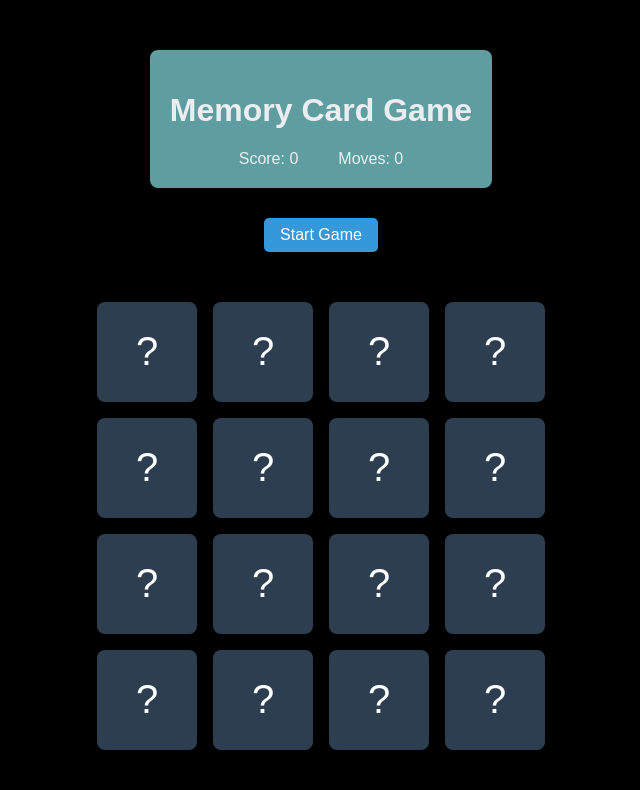
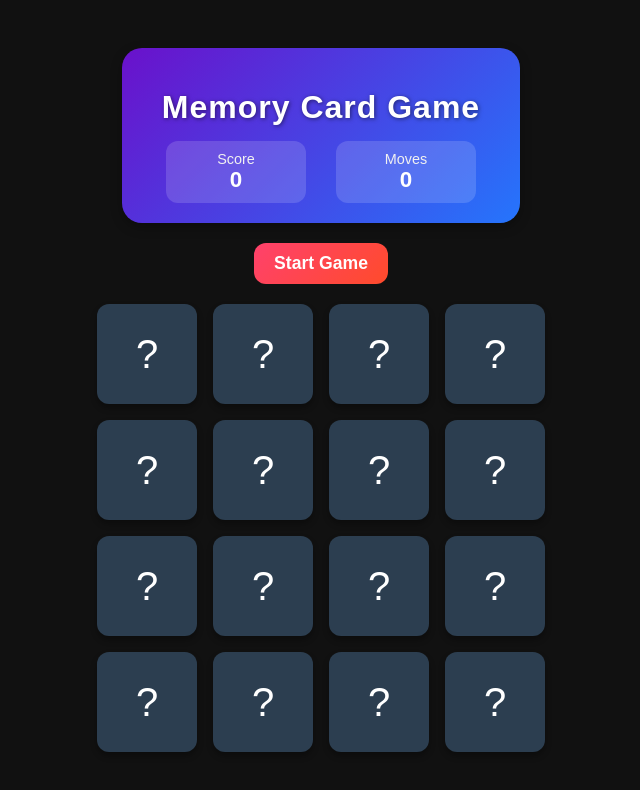
Before and after one commit to ALMA-DEV914/memo-card, a React (Vite) app: page / in a window 1280 px wide. Shown: the top 790 px of the page, without its empty margins (319-959 px from the left). Built offline with nearby package versions, Linux system fonts and the light colour scheme.

Commit message:
add winning feature componnt

```diff
--- a/src/assets/components/header.jsx
+++ b/src/assets/components/header.jsx
@@ -1,11 +1,17 @@
 export const Header = ({ score, moves }) => {
-  return (<div className="game-header"> <h1>Memory Card Game</h1>
-  <div className="stat">
-  <div className="stat-item"><span className="label">Score: </span>{" "}<span className="value">{score}</span></div>
-  <div className="stat-item"></div>
-  <div className="stat-item"><span className="label">Moves:</span>{" "}<span className="value">{moves}</span>
-  </div>
-  </div>
-  </div>
+  return (
+    <header className="game-header">
+      <h1 className="game-title">Memory Card Game</h1>
+      <div className="stats">
+        <div className="stat-item">
+          <span className="label">Score</span>
+          <span className="value">{score}</span>
+        </div>
+        <div className="stat-item">
+          <span className="label">Moves</span>
+          <span className="value">{moves}</span>
+        </div>
+      </div>
+    </header>
   );
-}
+};
--- a/src/index.css
+++ b/src/index.css
@@ -1,11 +1,12 @@
-body{
+/* Body and App (your current styles) */
+body {
   margin: 0;
   padding: 0;
   font-family: Arial, sans-serif;
-    background-color: black;
+  background-color: #111; /* Slightly softer than pure black */
+}
 
-}
-.App{
+.App {
   min-height: 100vh;
   display: flex;
   flex-direction: column;
@@ -13,39 +14,92 @@ body{
   justify-content: center;
   gap: 20px;
 }
-.game-header{
+
+/* Header */
+.game-header {
+  background: linear-gradient(135deg, #6a11cb 0%, #2575fc 100%);
+  color: #fff;
+  padding: 20px 40px;
   text-align: center;
-    padding: 20px;
-    color: #ecedf0;
-    background-color: cadetblue;
-    border-radius: 8px;
-
+  border-radius: 20px;
+  box-shadow: 0 4px 12px rgba(0,0,0,0.3);
+  width: fit-content;
 }
 
-.stat{
+.game-title {
+  font-size: 2rem;
+  font-weight: 700;
+  letter-spacing: 1px;
+  margin-bottom: 15px;
+  text-shadow: 1px 1px 4px rgba(0,0,0,0.5);
+}
+
+.stats {
   display: flex;
   justify-content: center;
-    gap: 20px;
-    margin-top: 10px;
+  gap: 30px;
+}
 
+.stat-item {
+  background: rgba(255, 255, 255, 0.15);
+  padding: 10px 20px;
+  border-radius: 12px;
+  min-width: 100px;
+  text-align: center;
+  transition: background 0.3s ease;
 }
-.start-game-button{
+
+.stat-item:hover {
+  background: rgba(255, 255, 255, 0.25);
+}
+
+.label {
+  display: block;
+  font-weight: 500;
+  font-size: 0.9rem;
+  color: #f1f1f1;
+}
+
+.value {
+  display: block;
+  font-size: 1.4rem;
+  font-weight: 700;
+  color: #fff;
+}
+
+/* Start Button */
+.start-game-button {
   padding: 10px 20px;
-    font-size: 16px;
+  font-size: 1.1rem;
+  border: none;
+  border-radius: 12px;
   cursor: pointer;
-    background-color: #3498db;
-    color: white;
-    border: none;
-    border-radius: 5px;
-    margin-top: 10px;
+  background: linear-gradient(135deg, #ff416c, #ff4b2b);
+  color: #fff;
+  font-weight: bold;
+  transition: transform 0.2s ease, box-shadow 0.2s ease;
+}
 
+.start-game-button:hover {
+  transform: scale(1.05);
+  box-shadow: 0 6px 12px rgba(255,75,43,0.5);
 }
+
+/* Win Message */
+.win-message {
+  font-size: 1.5rem;
+  color: #27ae60;
+  font-weight: bold;
+  margin: 10px 0;
+  text-align: center;
+}
+
+/* Card Grid */
 .card-grid {
   display: grid;
   grid-template-columns: repeat(4, 100px);
   gap: 16px;
   justify-content: center;
-  margin-top: 20px;
 }
 
 @media (max-width: 600px) {
@@ -54,6 +108,7 @@ body{
   }
 }
 
+/* Card */
 .card {
   width: 100px;
   height: 100px;
@@ -83,31 +138,16 @@ body{
   justify-content: center;
   align-items: center;
   font-size: 2.5rem;
-  border-radius: 8px;
+  border-radius: 12px;
+  box-shadow: 0 4px 6px rgba(0,0,0,0.3);
 }
 
 .card-front {
   background: #2c3e50;
-  color: white;
+  color: #fff;
 }
 
 .card-back {
   background: #ecf0f1;
   transform: rotateY(180deg);
 }
-
-.win-message {
-  text-align: center;
-  font-size: 1.5rem;
-  margin: 20px 0;
-  color: #27ae60;
-  font-weight: bold;
-}
-
-.start-game-button {
-  display: block;
-  margin: 10px auto;
-  padding: 8px 16px;
-  font-size: 1rem;
-  cursor: pointer;
-}
```
Lines whose indentation alone changed are shown as unchanged.
